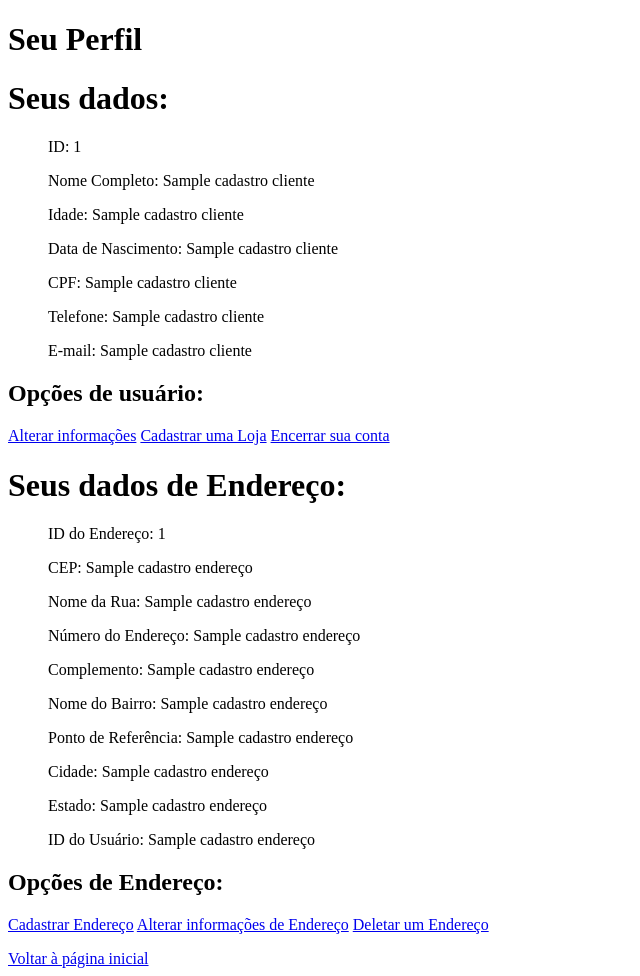
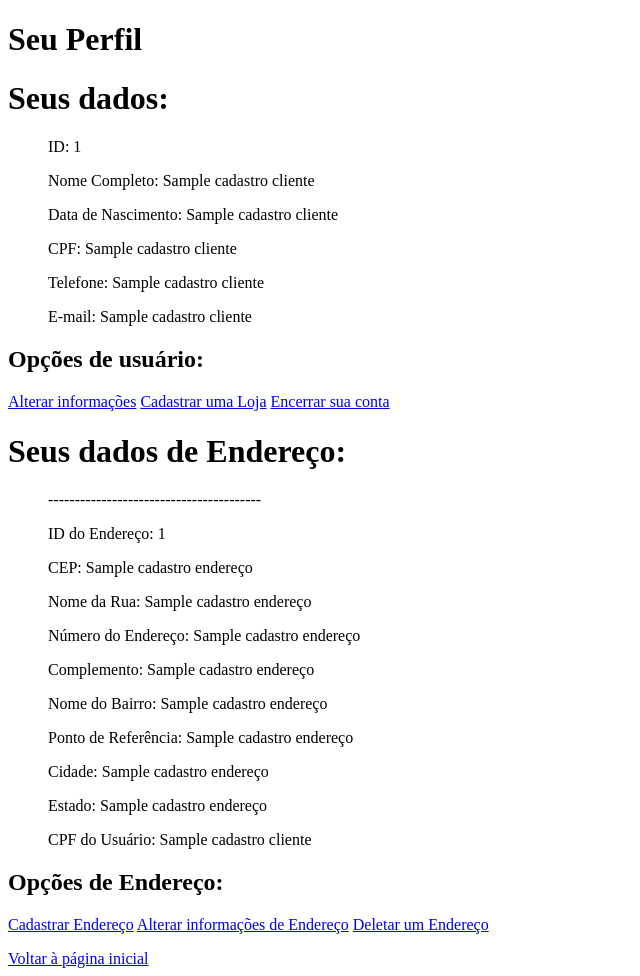
Before and after one commit to Deyvisu/PROJETO-FINAL, a Flask app: page /user/1 in a window 1280 px wide. Shown: the whole page, without its empty margins (0-640 px from the left). Run offline with Flask 2, Linux system fonts and the light colour scheme; a database or web service that is not in the repository returns one stand-in record (values such as "Sample title"); some libraries are stand-ins or nearby versions.

Commit message:
Update ExibirPerfilUsuario.html

```diff
--- a/Projeto Final/templates/ExibirPerfilUsuario.html
+++ b/Projeto Final/templates/ExibirPerfilUsuario.html
@@ -14,11 +14,10 @@
         {% for dado in dados %}
         <p>ID: {{dado[0]}}</p>
         <p>Nome Completo: {{dado[1]}}</p>
-        <p>Idade: {{dado[2]}}</p>
-        <p>Data de Nascimento: {{dado[3]}}</p>
-        <p>CPF: {{dado[4]}}</p>
-        <p>Telefone: {{dado[5]}}</p>
-        <p>E-mail: {{dado[6]}}</p>
+        <p>Data de Nascimento: {{dado[2]}}</p>
+        <p>CPF: {{dado[3]}}</p>
+        <p>Telefone: {{dado[4]}}</p>
+        <p>E-mail: {{dado[5]}}</p>
         {%endfor%}
     </ul>
     <h2>Opções de usuário: </h2>
@@ -29,6 +28,7 @@
     <h1>Seus dados de Endereço:</h1>
     <ul>
         {% for dadoEndereço in dadosEndereço %}
+        <p>----------------------------------------</p>
         <p>ID do Endereço: {{dadoEndereço[0]}}</p>
         <p>CEP: {{dadoEndereço[1]}}</p>
         <p>Nome da Rua: {{dadoEndereço[2]}}</p>
@@ -38,7 +38,7 @@
         <p>Ponto de Referência: {{dadoEndereço[6]}}</p>
         <p>Cidade: {{dadoEndereço[7]}}</p>
         <p>Estado: {{dadoEndereço[8]}}</p>
-        <p>ID do Usuário: {{dadoEndereço[9]}}</p>
+        <p>CPF do Usuário: {{dados[0][4]}}</p>
         {%endfor%}
     </ul>
     <h2>Opções de Endereço: </h2>
```
